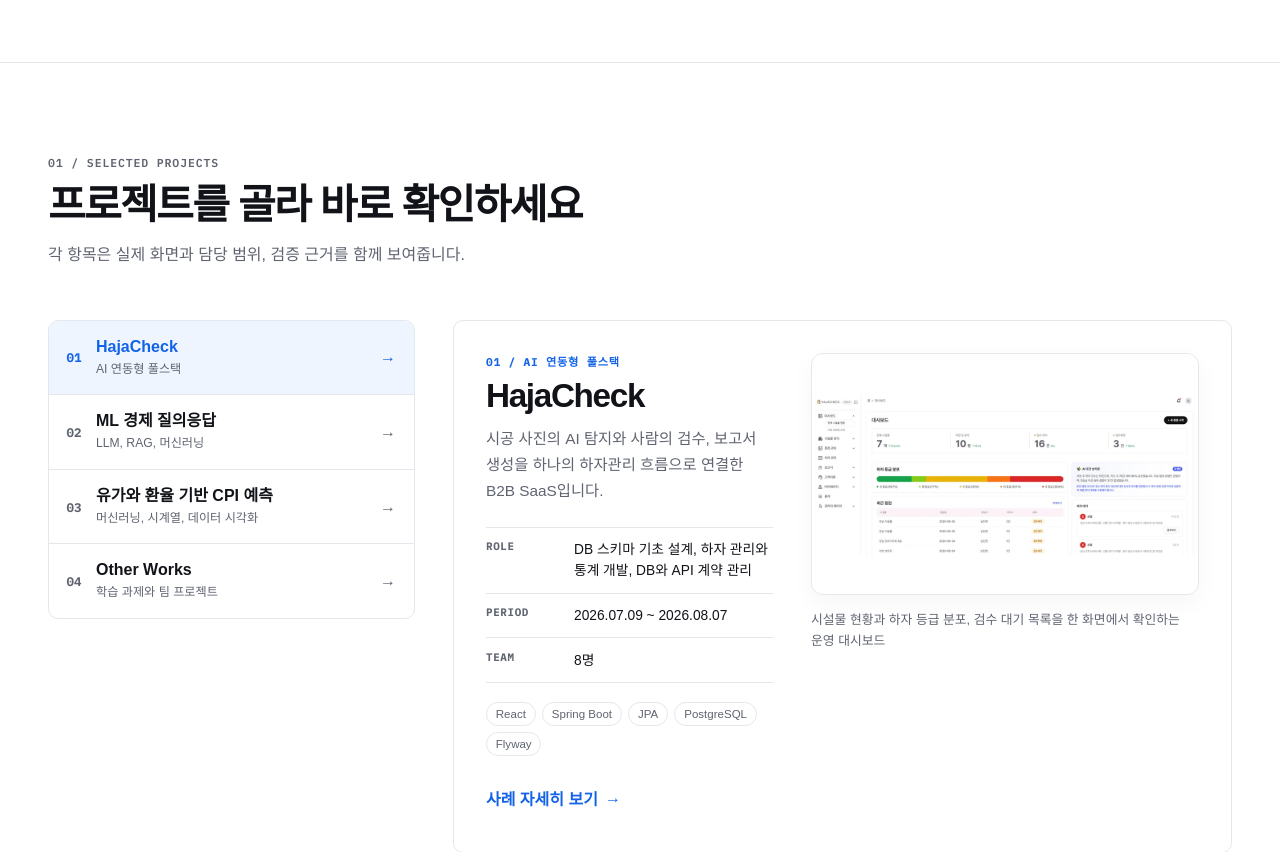
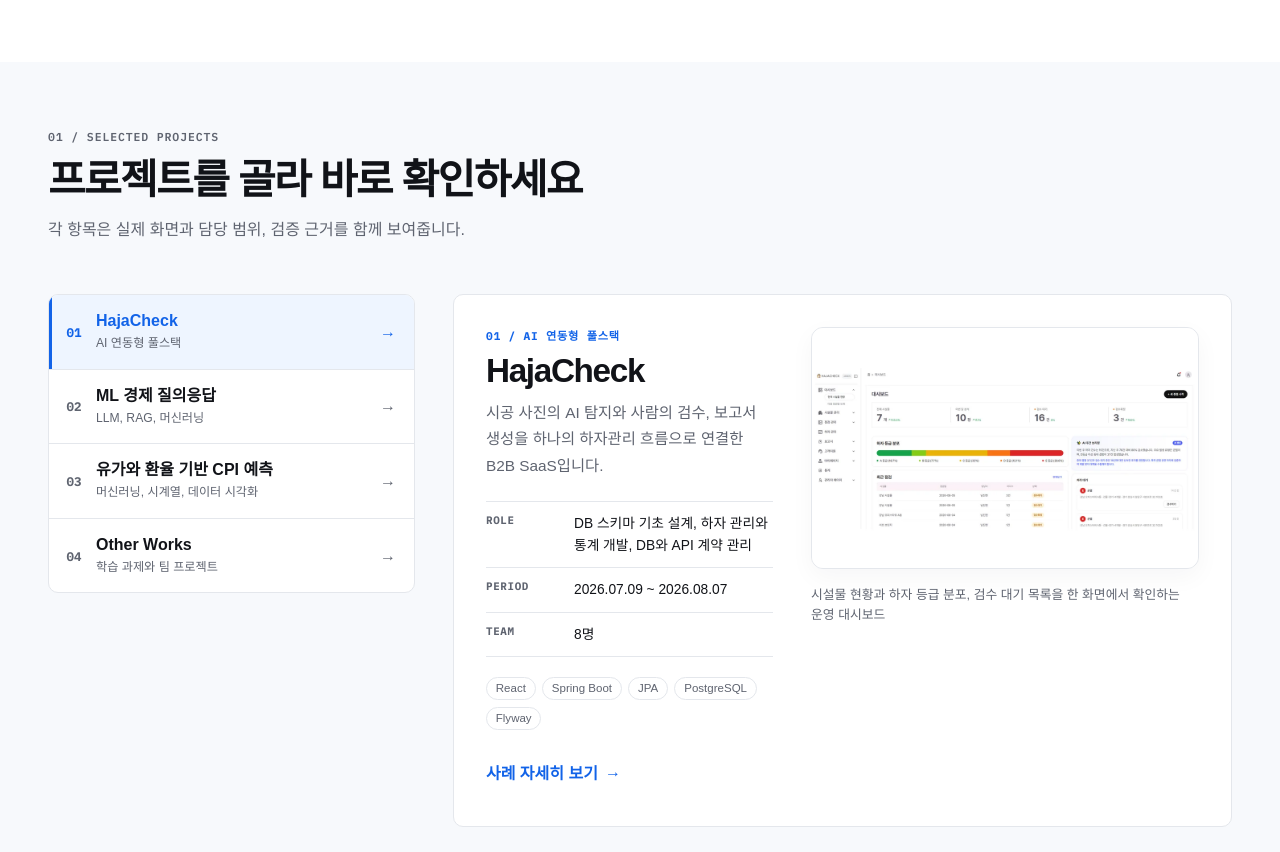
Before and after one commit to Polalise/Polalise.github.io, an Astro site: page / in a window 1280 px wide. Shown: the part 888-1740 px from the top of the page. Built offline with nearby package versions, Linux system fonts and the light colour scheme; Astro itself is replaced by a stand-in of ours.

Commit message:
feat: 개선 가이드 P0 반영 - 섹션 배경 리듬과 선택 상태, 간격 정리
개선 가이드(assets/design/portfolio_uiux_improvement_guide.md)의 P0
항목 중 남아 있던 세 가지를 적용했다.

- 9절 섹션 배경 리듬. 전 섹션이 흰 배경 하나로만 이어지던 것을
  탐색기와 Selected Works 는 #f7f9fc, Contact 는 #f5f9ff 로 나눴다.
  배경이 바뀌는 구간은 위쪽 경계선을 없앴다. 선과 면이 겹치면 섹션이
  상자처럼 보인다
- 10절 선택 상태. 배경만 바뀌던 것에 좌측 3px 인디케이터를 더했다.
  border-left 대신 inset box-shadow 를 써서 선택 시 내용이 밀리지 않는다
- 5절 섹션 간격. 위아래 각 96px 이라 섹션 사이가 192px 이었던 것을
  64px 씩으로 줄여 115px 로 맞췄다. 가이드 권장 범위는 112~128px 이다

가이드에 없어 별도로 판단한 것:
- 가이드는 라이트 모드 기준만 제시한다. 다크 모드 배경 토큰을 같은
  의도(아주 약한 대비)로 따로 정의했다
- 옅은 배경 위에서 탐색기 목록과 연락처 카드가 카드로 읽히도록
  흰 면을 유지하게 했다

결과: 홈 문서 높이 5134px -> 4783px

검증: npm run build PASS / npm test 13/13 / npm run test:browser 39/39
WCAG 2.2 AA 13개 라우트 통과로 새 배경의 대비도 함께 확인했다

```diff
--- a/src/pages/index.astro
+++ b/src/pages/index.astro
@@ -140,7 +140,7 @@ const principles = [
     </div>
   </section>
 
-  <section class="section d2-section" id="work" aria-labelledby="work-title">
+  <section class="section d2-section d2-section--subtle" id="work" aria-labelledby="work-title">
     <div class="page-shell">
       <div class="d2-section__head" data-reveal>
         <p class="section-index">01 / Selected projects</p>
@@ -280,7 +280,7 @@ const principles = [
     </section>
   )}
 
-  <section class="section d2-section" aria-labelledby="selected-title">
+  <section class="section d2-section d2-section--subtle" aria-labelledby="selected-title">
     <div class="page-shell">
       <div class="d2-section__head" data-reveal>
         <p class="section-index">03 / Selected works</p>
@@ -329,7 +329,7 @@ const principles = [
     </div>
   </section>
 
-  <section class="section d2-section" id="contact" aria-labelledby="contact-title">
+  <section class="section d2-section d2-section--accent" id="contact" aria-labelledby="contact-title">
     <div class="page-shell">
       <div class="d2-contact" data-reveal>
         <div class="d2-contact__identity">
--- a/src/styles/global.css
+++ b/src/styles/global.css
@@ -7,6 +7,9 @@
   --paper: #ffffff;
   --paper-strong: #f6f7f9;
   --surface: #fafbfc;
+  /* 섹션 배경 리듬용. 대비를 아주 약하게 둬서 섹션이 상자처럼 보이지 않게 한다. */
+  --surface-subtle: #f7f9fc;
+  --surface-accent: #f5f9ff;
   --ink: #111318;
   --ink-soft: #5f6470;
   --line: #e4e7ec;
@@ -29,6 +32,9 @@
   --paper: #0f1115;
   --paper-strong: #171a20;
   --surface: #14171d;
+  /* 개선 가이드는 라이트 기준만 제시한다. 다크는 같은 의도(아주 약한 대비)로 별도 지정한다. */
+  --surface-subtle: #14171d;
+  --surface-accent: #131b2b;
   --ink: #edeff3;
   --ink-soft: #a3a9b7;
   --line: #262b34;
@@ -1396,8 +1402,27 @@ button {
   text-transform: uppercase;
 }
 
+/* 가이드 5절 - 섹션 사이가 끊겨 보이지 않게 112~128px 범위로 좁힌다.
+   이전에는 위아래 각 96px 이라 섹션 간 192px 이었다. */
 .d2-section {
-  padding-block: clamp(3.5rem, 6vw, 6rem);
+  padding-block: clamp(2.75rem, 4vw, 4rem);
+}
+
+/* 가이드 9절 - 흰 배경만 이어지지 않도록 아주 옅은 배경으로 리듬을 만든다.
+   배경이 바뀌는 구간에서는 위쪽 경계선을 없앤다. 선과 면이 겹치면 섹션이 상자처럼 보인다. */
+.d2-section--subtle {
+  background: var(--surface-subtle);
+}
+
+.d2-section--accent {
+  background: var(--surface-accent);
+}
+
+.d2-section--subtle,
+.d2-section--accent,
+.d2-section--subtle + .d2-section,
+.d2-section--accent + .d2-section {
+  border-top-color: transparent;
 }
 
 /* .page-shell 자체의 세로 여백이 섹션 여백과 겹치지 않게 한다. */
@@ -1435,9 +1460,11 @@ button {
   align-items: start;
 }
 
+/* 옅은 배경 위에서 목록과 패널이 카드로 읽히도록 흰 면을 유지한다. */
 .d2-explorer__index {
   border: 1px solid var(--line);
   border-radius: var(--radius-card);
+  background: var(--paper);
   overflow: hidden;
 }
 
@@ -1503,8 +1530,11 @@ button {
   transform: translateX(.25rem);
 }
 
+/* 가이드 10절 - 선택 상태에 배경만이 아니라 좌측 인디케이터도 함께 준다.
+   border-left 대신 inset box-shadow 를 써서 선택할 때 내용이 3px 밀리지 않게 한다. */
 .d2-explorer__item[aria-selected="true"] {
   background: var(--accent-soft);
+  box-shadow: inset 3px 0 0 var(--accent);
 }
 
 .d2-explorer__item[aria-selected="true"] .d2-explorer__num,
@@ -1771,7 +1801,7 @@ button {
   padding: clamp(1.75rem, 3.5vw, 3rem);
   border: 1px solid var(--line);
   border-radius: var(--radius);
-  background: var(--surface);
+  background: var(--paper);
 }
 
 .d2-contact__pill {
```
